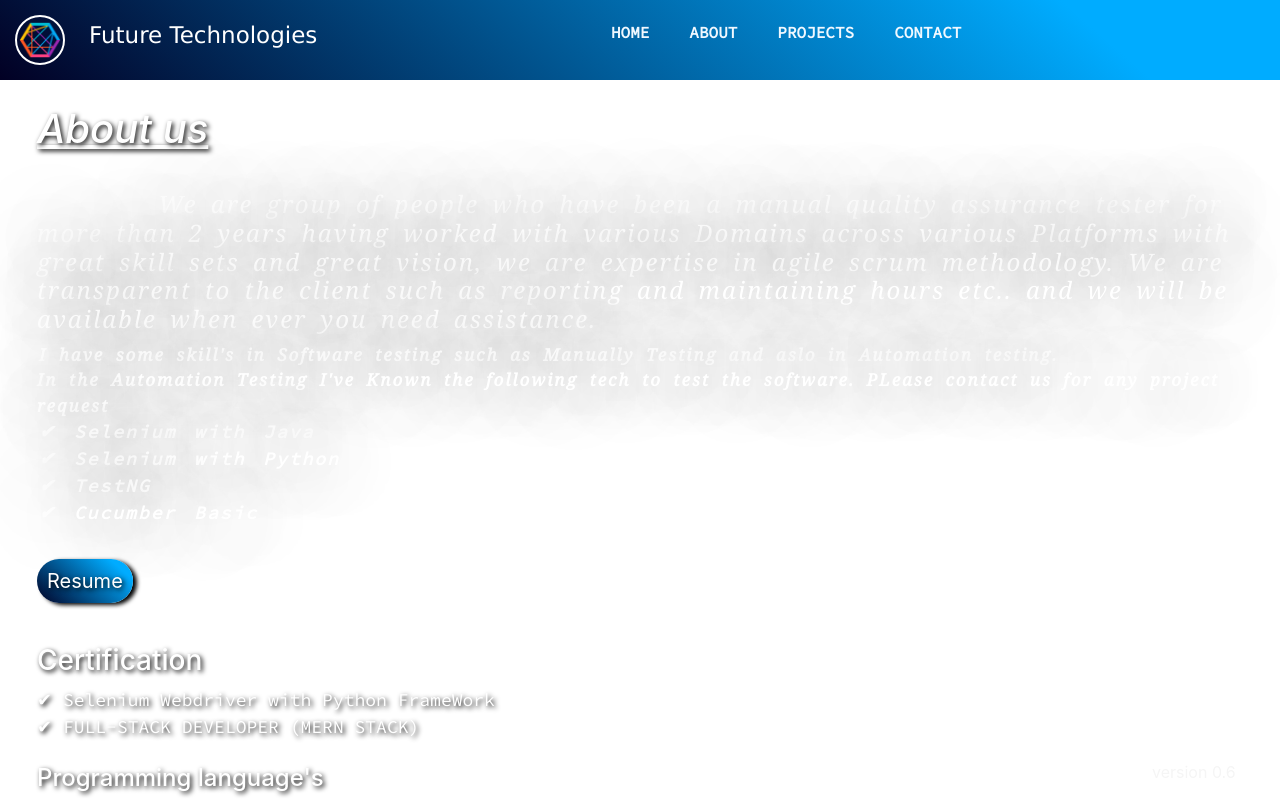
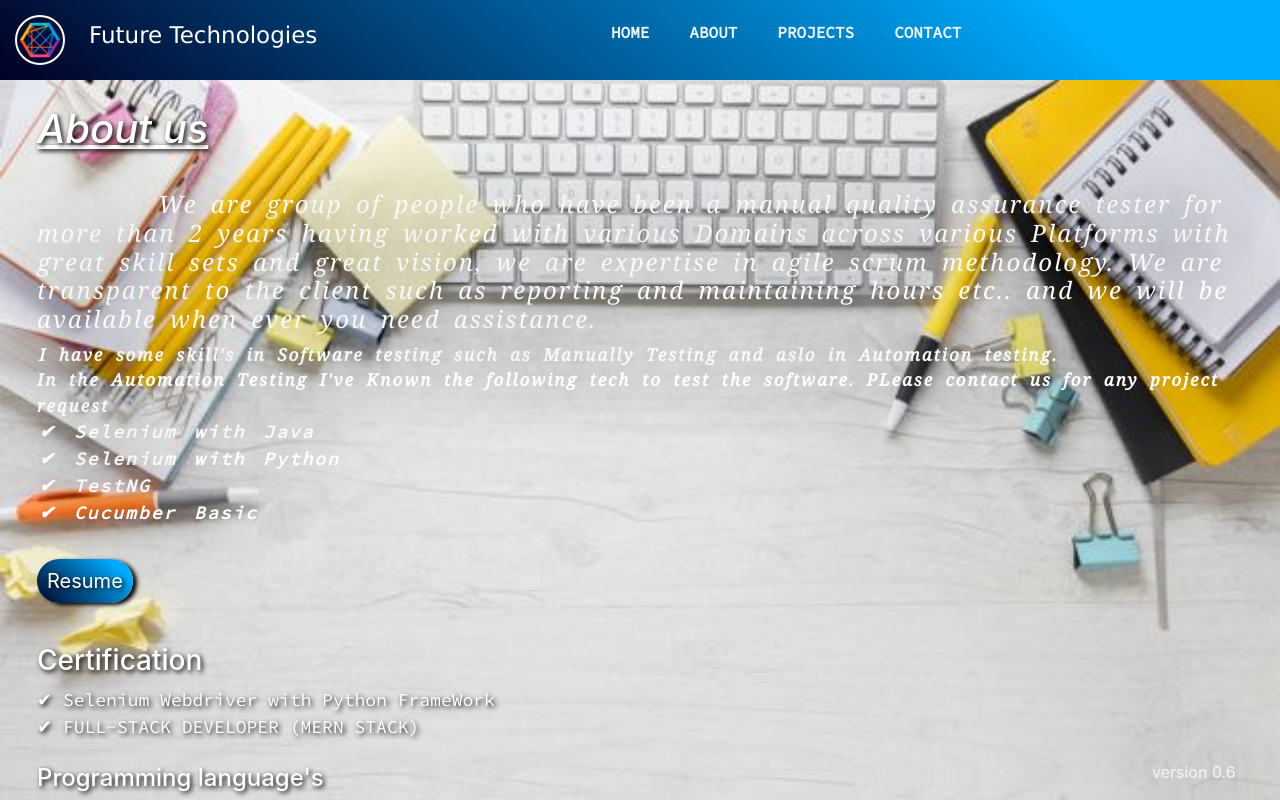
Before and after one commit to Sakrateesh-R/Future_technology, a React (Create React App) app: page /About in a window 1280 px wide. Shown: the top 800 px of the page. Built offline with nearby package versions, Linux system fonts and the light colour scheme; a web font is replaced by a local one.

Commit message:
Background updated for About Page
Background updated for About Page

```diff
--- a/src/App.css
+++ b/src/App.css
@@ -7,7 +7,7 @@
     margin:0;
 }
 
-h2{
+body{
 
 }
 li{
@@ -351,6 +351,7 @@ progress{
     background-image: URL("./images/Aboutpage_bg.jpg");
     background-size: cover;
     background-repeat: no-repeat;
+
 }
 .about-Title {
     padding-bottom: 5px;
--- a/src/Components/About.js
+++ b/src/Components/About.js
@@ -2,7 +2,7 @@
 export default function About(){
 
     return(
-        <div ClassName="About-container">
+        <div className="About-container">
              <div className="about-detail row" id="ABOUT">
 
                     <div className="about-detail-context col col-sm-10 col-md-10 col-lg-12 mx-12">
```
